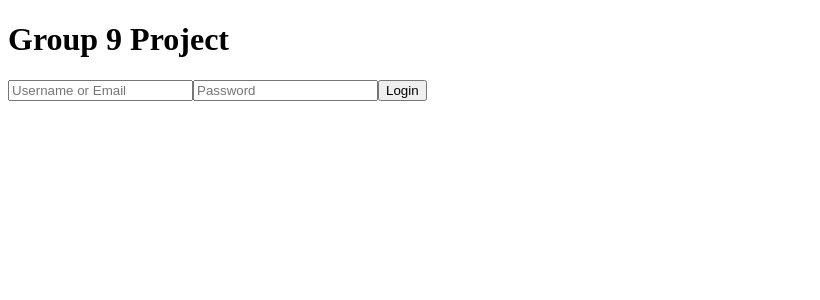
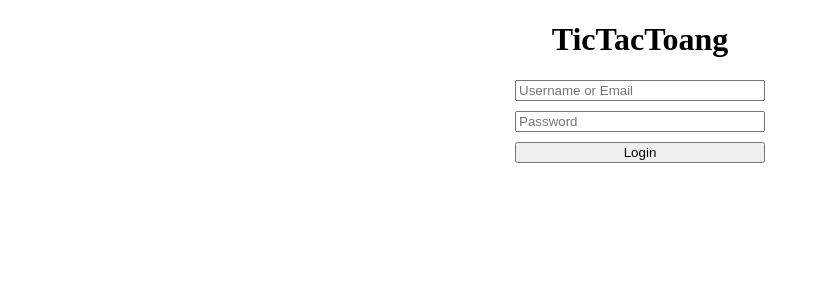
Before and after one commit to RMIT-Full-Stack-Development-2026A/Group9, a React app in the folder frontend/: page / in a window 1280 px wide. Shown: the top 300 px of the page, without its empty margins (0-820 px from the left). Built offline with nearby package versions, Linux system fonts and the light colour scheme; the HTML template or start-up script is replaced by a standard one.

Commit message:
updated ui

```diff
--- a/frontend/src/App.jsx
+++ b/frontend/src/App.jsx
@@ -6,7 +6,7 @@ function App() {
     <Router>
       <div className="app-container">
         <header>
-          <h1>Group 9 Project</h1>
+          <h1 style={{textAlign:"center"}}>TicTacToang</h1>
         </header>
 
         <Routes>
--- a/frontend/src/pages/Login/Login.jsx
+++ b/frontend/src/pages/Login/Login.jsx
@@ -16,7 +16,16 @@ const Login = () => {
   };
 
   return (
-    <form onSubmit={handleSubmit}>
+    <form
+      onSubmit={handleSubmit}
+      style={{
+        display: "flex",
+        flexDirection: "column",
+        gap: "10px",
+        width: "250px",
+        margin: "0 auto"
+      }}
+    >
       <input
         type="text"
         placeholder="Username or Email"
```
